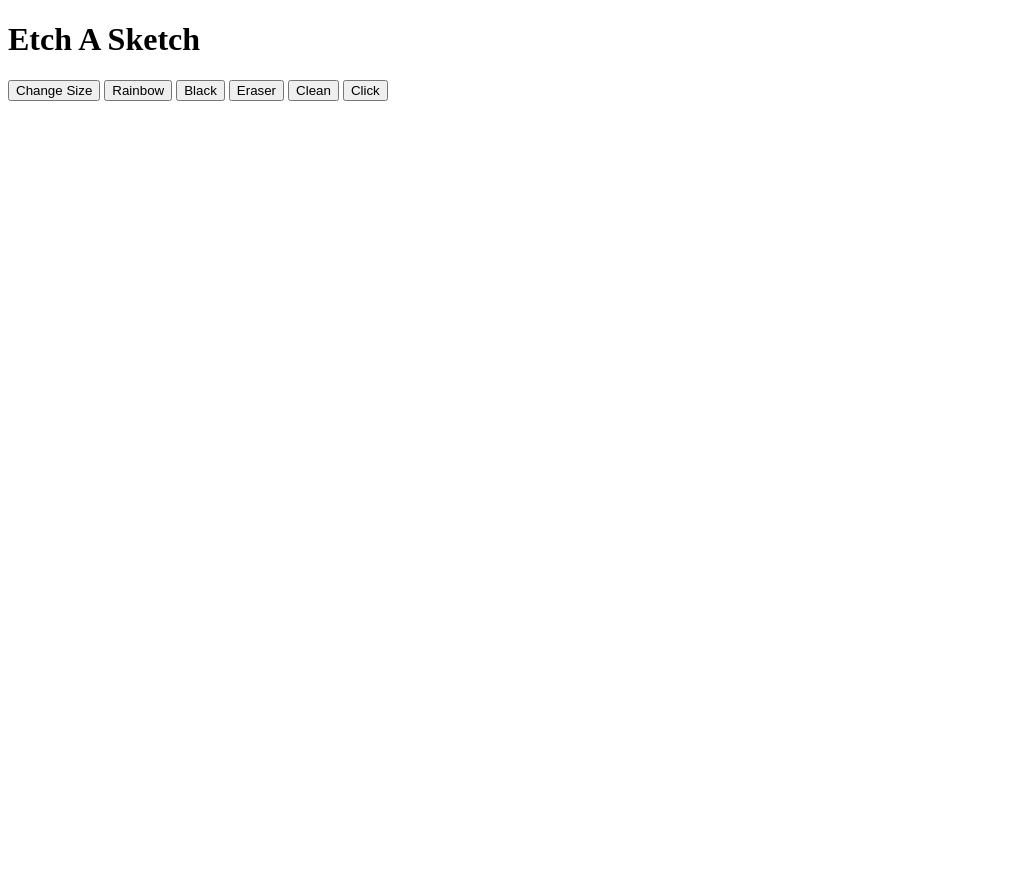
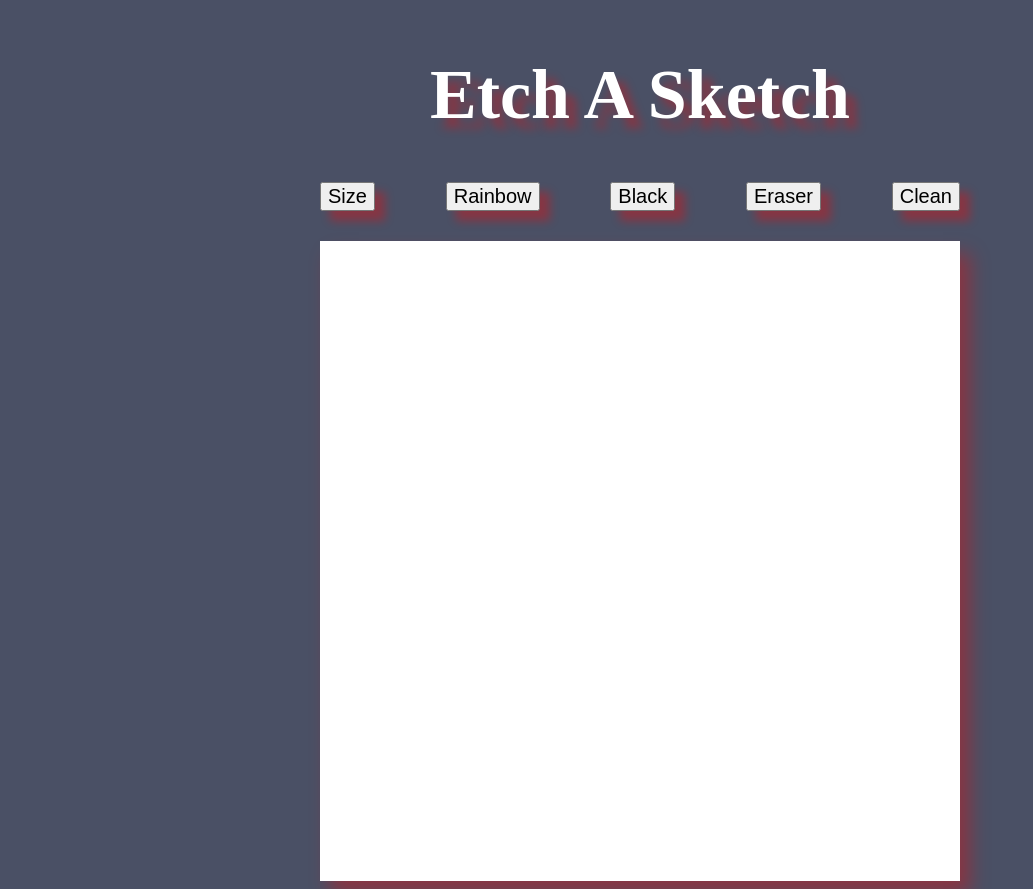
Before and after one commit to pRostok/Sketch, a plain HTML site: page index.html in a window 1280 px wide. Shown: the whole page, without its empty margins (0-1033 px from the left). Before the commit the page ends 800 px from the top, so only its background shows below. Drawn offline with Linux system fonts and the light colour scheme.

Commit message:
apply styling

```diff
--- a/index.html
+++ b/index.html
@@ -5,18 +5,17 @@
     <meta http-equiv="X-UA-Compatible" content="IE=edge">
     <meta name="viewport" content="width=device-width, initial-scale=1.0">
     <link rel="stylesheet" href="style.css">
-    <title>Document</title>
+    <title>Sketch</title>
 </head>
 
 <body>
     <h1>Etch A Sketch</h1>
     <div class="buttons">
-        <button class="sizeBtn">Change Size</button>
+        <button class="sizeBtn">Size</button>
         <button class="rainbowBtn">Rainbow</button>
         <button class="blackBtn">Black</button>
         <button class="eraserBtn">Eraser</button>
         <button class="cleanBtn">Clean</button>
-        <button class="clickBtn">Click</button>
     </div>
     <div class="grid"></div>
 
--- a/style.css
+++ b/style.css
@@ -0,0 +1,41 @@
+body {
+    background-color: #161e39c6;
+    display: flex;
+    flex-flow: column;
+    align-items: center;
+}
+
+h1 {
+    color: #ffffff;
+    font-size: 70px;
+    text-shadow: rgba(255, 0, 0, 0.335) 10px 10px 10px;
+}
+
+.buttons {
+    width: 640px;
+    display: flex;
+    flex-direction: row;
+    justify-content: space-between;
+    align-content: space-between;
+}
+
+button {
+    font-size: 20px;
+    margin-bottom: 30px;
+    color: black;
+    cursor: pointer;
+    box-shadow: rgba(255, 0, 0, 0.335) 10px 10px 10px;
+}
+
+button:hover {
+    transform: scale(1.15);
+}
+
+.grid {
+    display: flex;
+    flex-wrap: wrap;
+    height: 640px;
+    width: 640px;
+    background-color: white;
+    box-shadow: rgba(255, 0, 0, 0.353) 10px 13px 18px;
+}
```
